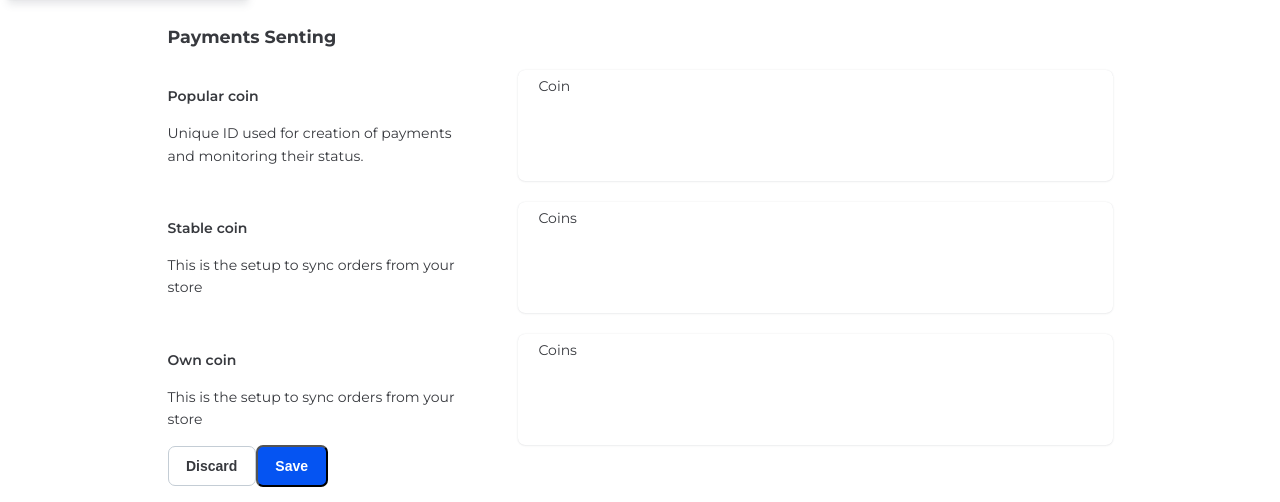
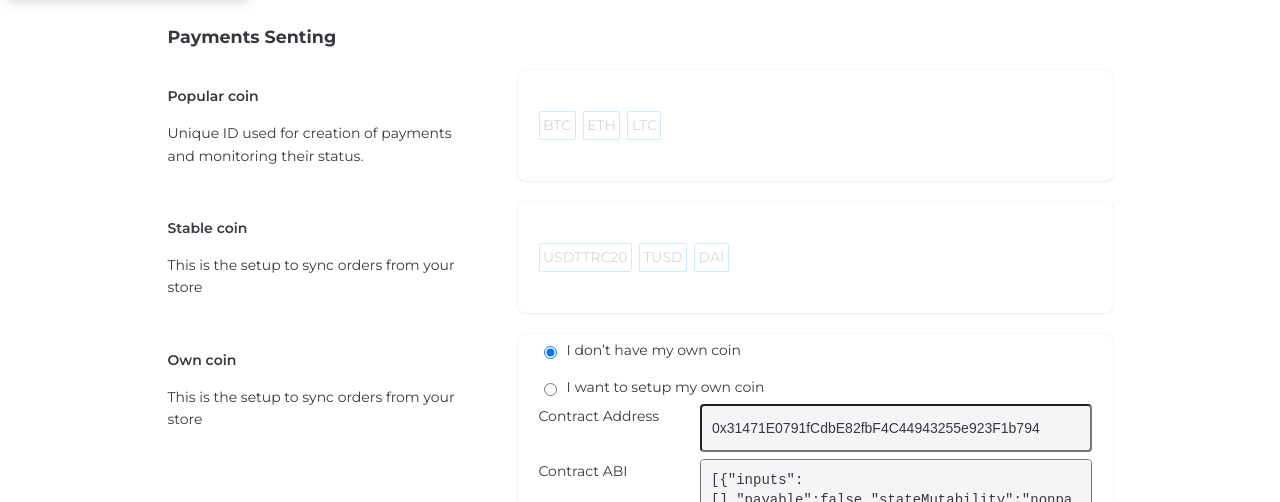
Before and after one commit to vanthonglee/toppay-frontend, a Next.js app: page /payments in a window 1280 px wide. Shown: the part 433-935 px from the top of the page. Built offline with nearby package versions, Linux system fonts and the light colour scheme; no server answers.

Commit message:
[Transaction] finish the UI

```diff
--- a/src/pages/payments.js
+++ b/src/pages/payments.js
@@ -1,10 +1,30 @@
+/* eslint-disable react-hooks/rules-of-hooks */
 import clsx from 'clsx'
 import Head from 'next/head'
-
+import { useState } from 'react'
 import globalStyles from '@/styles/common/global.module.scss'
 import styles from '@/styles/payment.module.scss'
 
 export default function payments() {
+  // eslint-disable-next-line react-hooks/rules-of-hooks
+  const [selectedCoins, updateCoins] = useState([])
+
+  const onSelectCoin = coin => {
+    selectedCoins.some(item => item === coin)
+      ? updateCoins(selectedCoins.filter(item => item !== coin))
+      : updateCoins([...selectedCoins, coin])
+  }
+
+  const [setUpMyOwnCoin, updateSetUpMyOwnCoin] = useState(false)
+  const [contractAddress, updateContractAddress] = useState(
+    '0x31471E0791fCdbE82fbF4C44943255e923F1b794'
+  )
+  const [contractABI, updateContractABI] =
+    useState(`[{"inputs":[],"payable":false,"stateMutability":"nonpayable","type
+  ":"constructor"},{"anonymous":false,"inputs":[{"indexed":true,
+  "internalType":"address","name":"owner","type":"address"},{"
+  indexed":true,"internalType":"address","name":"spender","ty.....`)
+
   return (
     <>
       <Head>
@@ -24,7 +44,36 @@ export default function payments() {
                 status.
               </p>
             </div>
-            <div className={clsx([styles.payment__form__options])}>Coin</div>
+            {/* Choose Coin */}
+            <div className={clsx([styles.payment__form__options])}>
+              <span
+                className={clsx({
+                  [styles.option__coin]: true,
+                  [styles.selected]: selectedCoins.indexOf('BTC') > -1
+                })}
+                onClick={() => onSelectCoin('BTC')}
+              >
+                BTC
+              </span>
+              <span
+                className={clsx({
+                  [styles.option__coin]: true,
+                  [styles.selected]: selectedCoins.indexOf('ETH') > -1
+                })}
+                onClick={() => onSelectCoin('ETH')}
+              >
+                ETH
+              </span>
+              <span
+                className={clsx({
+                  [styles.option__coin]: true,
+                  [styles.selected]: selectedCoins.indexOf('LTC') > -1
+                })}
+                onClick={() => onSelectCoin('LTC')}
+              >
+                LTC
+              </span>
+            </div>
           </div>
           {/* Stable Coin */}
           <div className={clsx([styles.payment__option_container])}>
@@ -34,7 +83,36 @@ export default function payments() {
                 This is the setup to sync orders from your store
               </p>
             </div>
-            <div className={clsx([styles.payment__form__options])}>Coins</div>
+            {/* Choose Coin */}
+            <div className={clsx([styles.payment__form__options])}>
+              <span
+                className={clsx({
+                  [styles.option__coin]: true,
+                  [styles.selected]: selectedCoins.indexOf('USDTTRC20') > -1
+                })}
+                onClick={() => onSelectCoin('USDTTRC20')}
+              >
+                USDTTRC20
+              </span>
+              <span
+                className={clsx({
+                  [styles.option__coin]: true,
+                  [styles.selected]: selectedCoins.indexOf('TUSD') > -1
+                })}
+                onClick={() => onSelectCoin('TUSD')}
+              >
+                TUSD
+              </span>
+              <span
+                className={clsx({
+                  [styles.option__coin]: true,
+                  [styles.selected]: selectedCoins.indexOf('DAI') > -1
+                })}
+                onClick={() => onSelectCoin('DAI')}
+              >
+                DAI
+              </span>
+            </div>
           </div>
           {/* Own coin */}
           <div className={clsx([styles.payment__option_container])}>
@@ -44,7 +122,65 @@ export default function payments() {
                 This is the setup to sync orders from your store
               </p>
             </div>
-            <div className={clsx([styles.payment__form__options])}>Coins</div>
+            {/* Choose Coin */}
+            <div
+              className={clsx([
+                styles.payment__form__options,
+                styles.form__set_up_coin
+              ])}
+            >
+              <div className={clsx([styles.option__checkbox])}>
+                <input
+                  name="setUpCoin"
+                  type="radio"
+                  id="i-dont-have-my-own-coin"
+                  checked={setUpMyOwnCoin === false}
+                  onClick={() => updateSetUpMyOwnCoin(false)}
+                />
+                <label htmlFor="i-dont-have-my-own-coin">
+                  I don’t have my own coin
+                </label>
+              </div>
+              <div className={clsx([styles.option__checkbox])}>
+                <input
+                  name="setUpCoin"
+                  type="radio"
+                  id="i-want-to-setup-my-own-coin"
+                  checked={setUpMyOwnCoin === true}
+                  onClick={() => updateSetUpMyOwnCoin(true)}
+                />
+                <label htmlFor="i-want-to-setup-my-own-coin">
+                  I want to setup my own coin
+                </label>
+              </div>
+              <div
+                className={clsx([
+                  styles.input__wrapper,
+                  styles.option__contract_address
+                ])}
+              >
+                <label htmlFor="contract-address">Contract Address</label>
+                <input
+                  id="contract-address"
+                  placeholder="input here"
+                  value={contractAddress}
+                  onChange={e => updateContractAddress(e.target.value)}
+                />
+              </div>
+              <div
+                className={clsx([
+                  styles.input__wrapper,
+                  styles.option__contract_api
+                ])}
+              >
+                <label htmlFor="contract-abi">Contract ABI</label>
+                <textarea
+                  name="description"
+                  defaultValue={contractABI}
+                  onChange={e => updateContractABI(e.target.value)}
+                />
+              </div>
+            </div>
           </div>
           <div className={clsx(['flex gap-2 justify-end mt-5'])}>
             <button className={clsx([styles.btn, styles.btn__discard])}>
--- a/src/styles/payment.module.scss
+++ b/src/styles/payment.module.scss
@@ -28,6 +28,55 @@
       @apply px-6 py-2;
       box-shadow: 0px 0px 1px rgba(40, 41, 61, 0.08),
         0px 0.5px 2px rgba(96, 97, 112, 0.16);
+
+      @apply flex gap-2 flex-wrap items-center;
+
+      .option__coin {
+        @apply p-1  opacity-20 cursor-pointer;
+        border-radius: 2px;
+        border: 1px solid #00abfb;
+
+        &.selected {
+          @apply opacity-100;
+        }
+      }
+
+      &.form__set_up_coin {
+        @apply flex-col items-start;
+        .option__checkbox {
+          @apply flex items-center gap-2;
+
+          &:not(:first-child) {
+            @apply mt-3;
+          }
+        }
+
+        .input__wrapper {
+          @apply flex gap-6 justify-between w-full;
+          label {
+            @apply font-san-montserrat;
+            line-height: 24px;
+          }
+
+          input,
+          textarea {
+            width: calc(448 / 16 * 1rem);
+            background: #f4f5f6;
+            border-radius: 4px;
+            min-height: 48px;
+            @apply p-3;
+            @apply outline-none;
+          }
+        }
+        .option__contract_address {
+        }
+        .option__contract_api {
+          textarea {
+            min-height: 100px;
+            resize: none;
+          }
+        }
+      }
     }
   }
 
```
